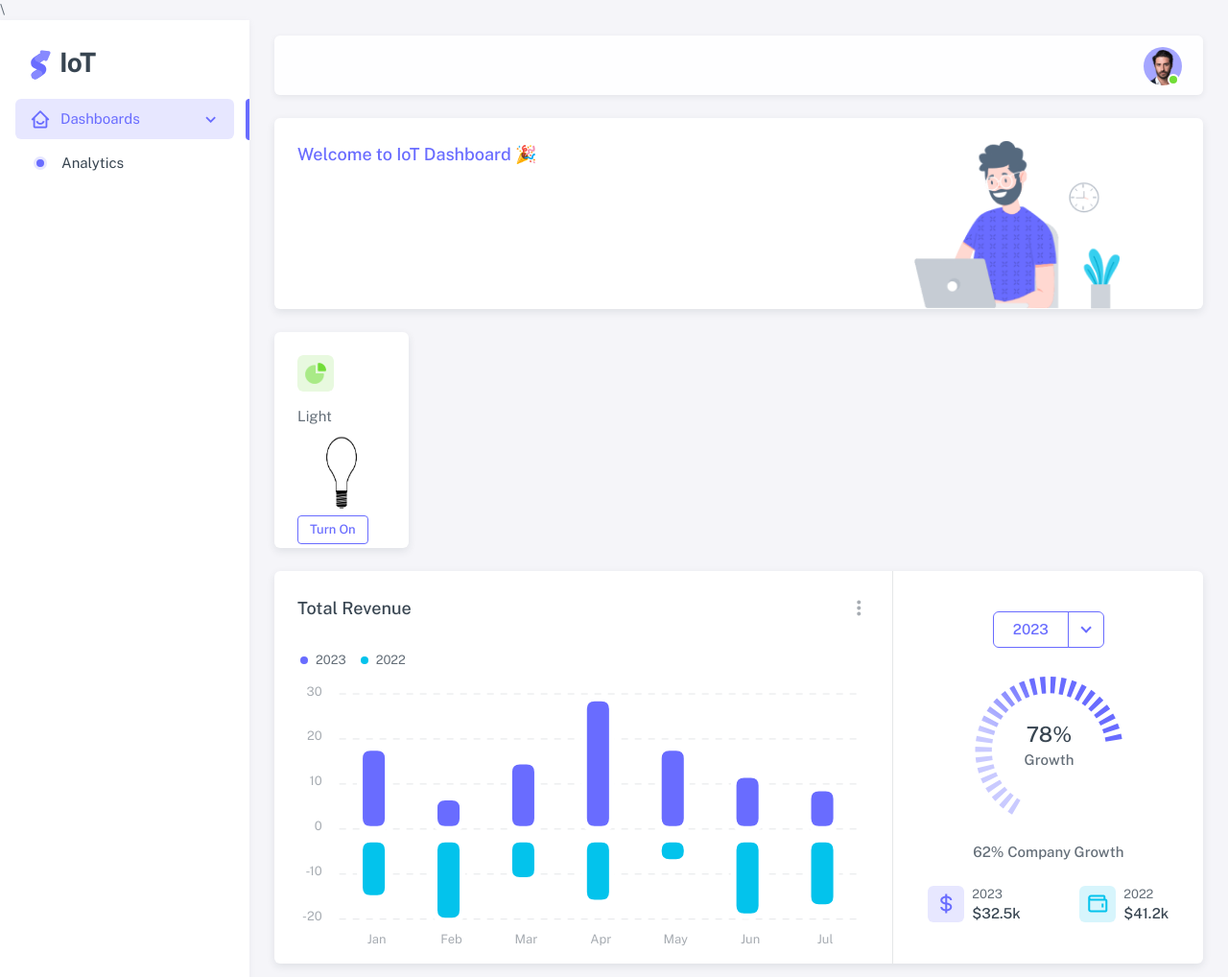
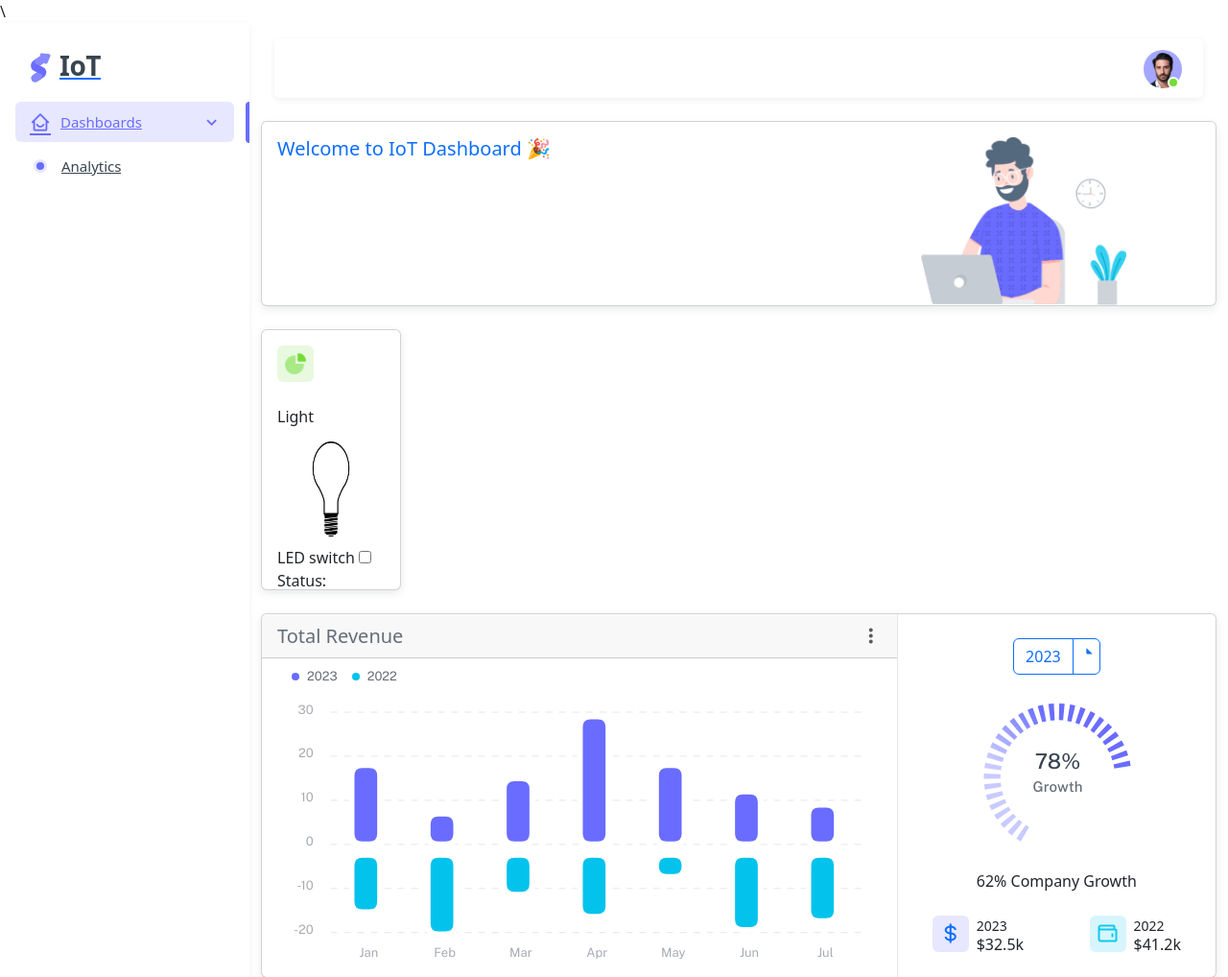
Before and after one commit to thienbg03/IoT_Project, a Flask app: page / in a window 1280 px wide. Shown: the top 1018 px of the page at 96% size. Run offline with Flask 3, Linux system fonts and the light colour scheme; some libraries are stand-ins or nearby versions.

Commit message:
Fully Integrated On/Off with new template

```diff
--- a/application.py
+++ b/app.py
@@ -15,16 +15,17 @@
 
 @app.route('/')
 def index():
-    """Render the main dashboard with the current LED state."""
+    # """Render the main dashboard with the current LED state."""
     return render_template('index.html', led_state=LED_STATE)
 
 @app.route('/toggle_led', methods=['POST'])
 def toggle_led():
-    """Toggle the LED state based on the request from the frontend."""
+    # """Toggle the LED state based on the request from the frontend."""
     global LED_STATE  # Use the global variable to keep track of the LED state
 
     # Get the state from the JSON request
     data = request.get_json()
+    print(data['state'])
     if data['state'] == 'ON':
         GPIO.output(led_pin, GPIO.HIGH)  # Turn the LED on
         LED_STATE = 'ON'  # Update the state variable
--- a/static/main.js
+++ b/static/main.js
@@ -1,34 +1,28 @@
 // Function to toggle the LED state based on the switch
 function toggleLED() {
-    // Determine if the switch is on or off
-    // const isOn = document.getElementById('led-switch').checked ? 'ON' : 'OFF';
-    // // Send AJAX request to toggle the LED state
-    // $.ajax({
-    //     url: '/toggle_led',
-    //     type: 'POST',
-    //     contentType: 'application/json',
-    //     data: JSON.stringify({ state: isOn }),
-    //     success: function (response) {
-    //         // Update the LED status text and lightbulb graphic based on the response
-    //         document.getElementById('led-status').textContent = response.led_state;
-    //         const lightbulb = document.getElementById('lightbulb');
-    //         if (response.led_state === 'ON') {
-    //             lightbulb.classList.remove('lightbulb-off');
-    //             lightbulb.classList.add('lightbulb-on');
-    //         } else {
-    //             lightbulb.classList.add('lightbulb-off');
-    //             lightbulb.classList.remove('lightbulb-on');
-    //         }
-    //     },
-    //     error: function (error) {
-    //         console.log('Error:', error); // Log any errors to the console
-    //     }
-    // });
-    const isOn = document.getElementById('led-switch');
-    const image = document.getElementById('light-img');
-    isOn.innerHTML = "Turn Off";
-    image.src = "../static/assets/img/icons/unicons/lightOn.jpg";
-    console.log("Hello world!");
+    //Determine if the switch is on or off
+    const isOn = document.getElementById('led-switch').checked ? 'ON' : 'OFF';
+    // Send AJAX request to toggle the LED state
+    $.ajax({
+        url: '/toggle_led',
+        type: 'POST',
+        contentType: 'application/json',
+        data: JSON.stringify({ state: isOn}),
+        success: function (response) {
+            // Update the LED status text and lightbulb graphic based on the response
+            document.getElementById('led-status').textContent = response.led_state;
+        },
+        error: function (error) {
+            console.log('Error:', error); // Log any errors to the console
+        }
+    });
+
+    if(isOn == "ON"){
+        document.getElementById('light-img').src = "../static/assets/img/icons/unicons/lightOn.jpg";
+    }else{
+        document.getElementById('light-img').src = "../static/assets/img/icons/unicons/lightOff.jpg";
+    }
+
 }
 
 // Function to trigger GPIO cleanup
--- a/templates/index.html
+++ b/templates/index.html
@@ -33,43 +33,19 @@
 \
    <script src="../static/assets/js/config.js"></script>
 
-   <!-- Include Bootstrap 5.3.3 CSS
    <link href="https://cdn.jsdelivr.net/npm/bootstrap@5.3.3/dist/css/bootstrap.min.css" rel="stylesheet"
       integrity="sha384-QWTKZyjpPEjISv5WaRU9OFeRpok6YctnYmDr5pNlyT2bRjXh0JMhjY6hW+ALEwIH" crossorigin="anonymous">
-   <link rel="stylesheet" href="{{ url_for('static', filename='styles.css') }}"> -->
    <!-- jQuery for AJAX functionality -->
    <script src="https://code.jquery.com/jquery-3.6.0.min.js"></script>
    <script src="{{ url_for('static', filename='main.js') }}"></script>
 </head>
 
-<!-- <body class="bg-dark text-white">
-   <div class="container-fluid">
+   <!-- <div class="container-fluid">
       <div class="row">
-         <nav class="col-md-2 d-none d-md-block bg-secondary sidebar">
-            <h2 class="text-center">Control Panel</h2>
-            <ul class="nav flex-column">
-               <li class="nav-item">
-                  <a class="nav-link text-white" href="#">Home</a>
-               </li>
-               <li class="nav-item">
-                  <a class="nav-link text-white" href="#">Settings</a>
-               </li>
-               <li class="nav-item">
-                  <a class="nav-link text-white" href="#">About</a>
-               </li>
-            </ul>
-         </nav>
-
          <main role="main" class="col-md-9 ml-sm-auto col-lg-10 px-4">
             <h1 class="text-center">LED Control</h1>
             <div class="text-center">
-               LED switch
-               <label class="switch">
-                  <input type="checkbox" id="led-switch" {% if led_state=='ON' %} checked {% endif %}
-                     onclick="toggleLED()">
-                  <span class="slider"></span>
-               </label>
-               <p>LED is <span id="led-status">{{ led_state }}</span></p>
+
                Lightbulb representation
                <div id="lightbulb" class="lightbulb {% if led_state == 'OFF' %} lightbulb-off {% endif %}"></div>
                <br>
@@ -78,8 +54,7 @@
             </div>
          </main>
       </div>
-   </div>
-</body> -->
+   </div> -->
 
 <body>
   <!-- Layout wrapper -->
@@ -266,7 +241,7 @@
               <!-- Light and Number of Devices -->
               <div class="col-lg-4 col-md-4 order-1">
                 <div class="row">
-                  <div class="col-lg-6 col-md-12 col-6 mb-6">
+                  <div class="col-lg-6 col-md-1img/icons/unicons/lightOff.jpg2 col-6 mb-6">
                     <div class="card h-100">
                       <div class="card-body">
                         <div class="card-title d-flex align-items-start justify-content-between mb-4">
@@ -278,11 +253,11 @@
                           </div>
                         </div>
                         <p class="mb-1">Light</p>
-                          <img
-                              src="../static/assets/img/icons/unicons/lightOff.jpg"
-                              alt="Light Icon"
-                              class="rounded" width="100%" height="50%" id="light-img"/>
-                        <button type="button" class="btn btn-outline-primary btn-sm" id="led-switch" onclick="toggleLED()">Turn On</button>
+                          <img src="../static/assets/img/icons/unicons/lightOff.jpg" alt="Light Icon" class="rounded" width="100%" height="50%" id="light-img"/>
+                          LED switch
+                          <input type="checkbox" id="led-switch" onclick="toggleLED()">
+                          <br>
+                          Status: <p id="led-status"></p>
                       </div>
                     </div>
                   </div>
```
